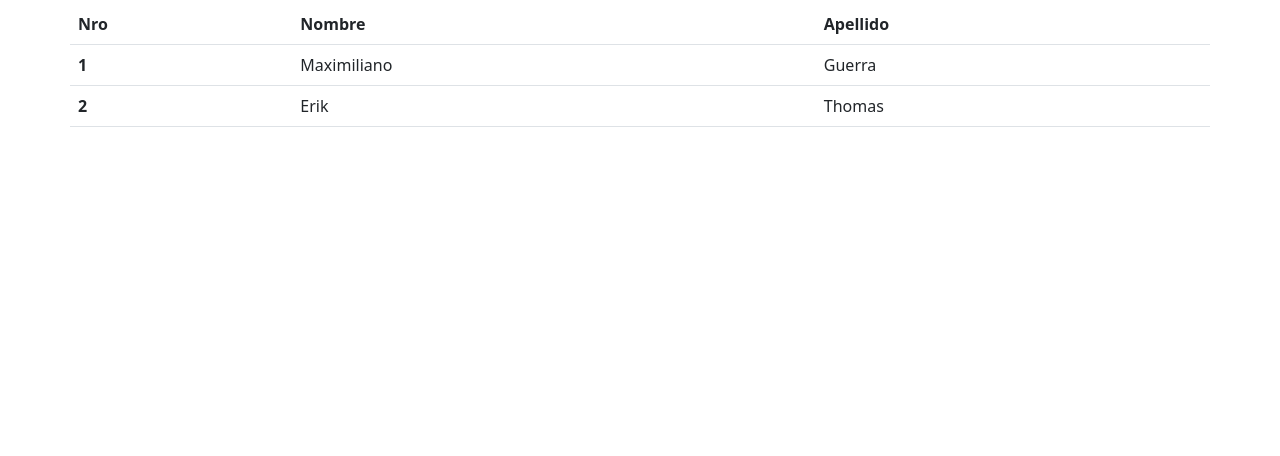
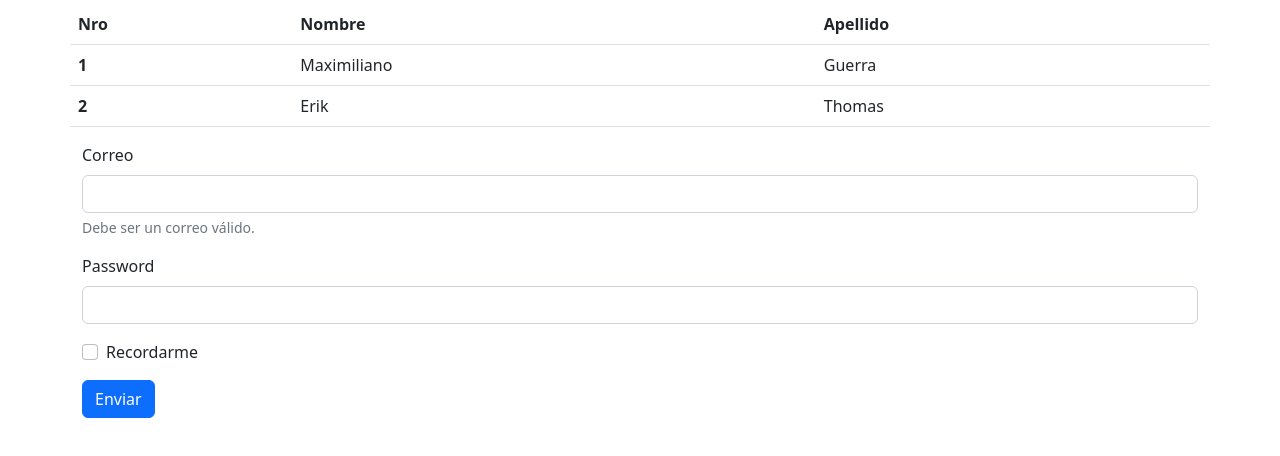
Before and after one commit to juaisito/PortfolioFrontEnd, a plain HTML site: page index.html in a window 1280 px wide. Shown: the part 76-532 px from the top of the page. Drawn offline with Linux system fonts and the light colour scheme.

Commit message:
formulario

```diff
--- a/index.html
+++ b/index.html
@@ -78,6 +78,38 @@
 
       </table>
 
+      <form>
+
+        <div class="mb-3">
+
+          <label for="idE" class="form-label">Correo</label>
+
+          <input type="email" class="form-control" id="idE" aria-describedby ="idEH">
+
+          <div id="idEH" class="form-text">Debe ser un correo válido.</div>
+
+        </div>
+
+        <div class="mb-3">
+
+          <label for="exampleInputPassword1" class="form-label">Password</label>
+
+          <input type="password" class="form-control" id="exampleInputPassword1">
+
+        </div>
+
+        <div class="mb-3 form-check">
+
+          <input type="checkbox" class="form-check-input" id="exampleCheck1">
+
+          <label class="form-check-label" for="exampleCheck1">Recordarme</label>
+
+        </div>
+
+        <button type="submit" class="btn btn-primary">Enviar</button>
+
+    </form>
+
 
 
   </body>
```
